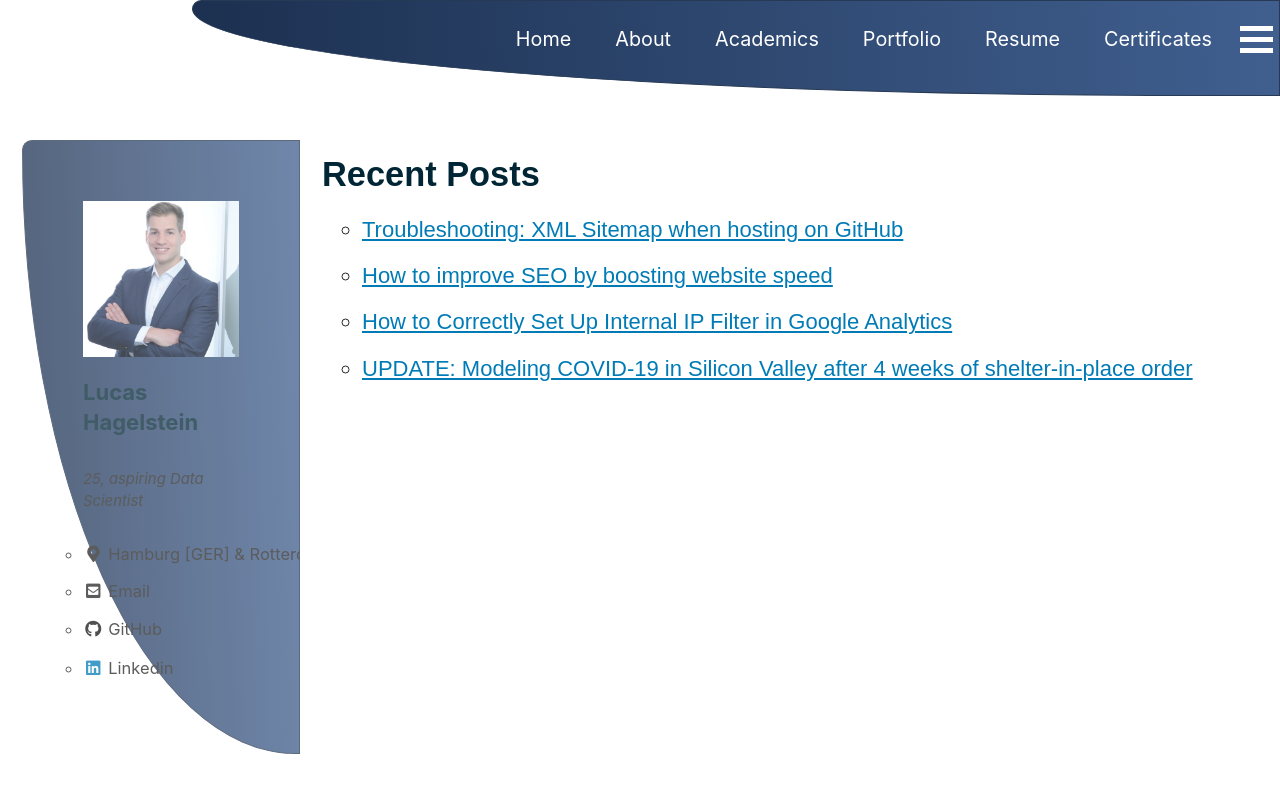
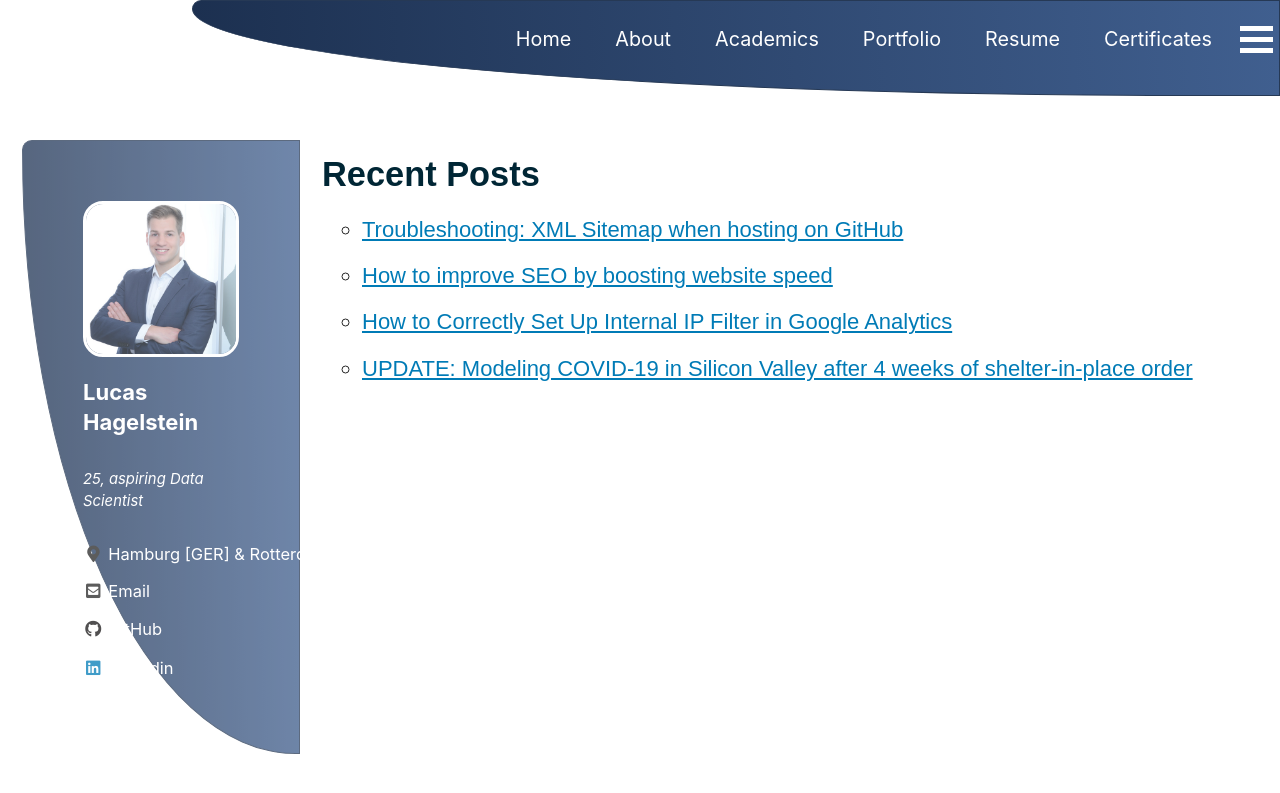
Before and after one commit to LHAGELS/LHAGELS.github.io, a Jekyll site: the page built from _pages/Blog.md, in a window 1280 px wide and 900 px high. Shown: the top 793 px of the window. Built offline with Jekyll 4.4.1, drawn with Linux system fonts in a browser that asks for light colours; cached includes are drawn as plain includes; nearby versions of some CDN libraries.

Commit message:
new github

```diff
--- a/_sass/minimal-mistakes/_sidebar.scss
+++ b/_sass/minimal-mistakes/_sidebar.scss
@@ -59,6 +59,7 @@
     font-family: $sans-serif;
     font-size: $type-size-6;
     line-height: 1.5;
+    color: white;
   }
 
   img {
@@ -134,9 +135,10 @@
   }
 
   img {
-    max-width: 225px;
-    border-radius: 0%;
+    max-width: 250px;
+    border-radius: 20px;
     margin: auto;
+    border: 3px solid white;
     // @include breakpoint($large) {
     //   padding: 0px;
     //   border: 0px solid $border-color;
@@ -175,12 +177,14 @@
 .sidebar .author__name {
   font-family: $sans-serif;
   font-size: $type-size-5;
+  color: white;
 }
 
 .author__bio {
   margin: 0;
   font-size: 0.9em;
   font-style: italic;
+  color: white;
 
   @include breakpoint($large) {
     margin-top: 10px;
```
